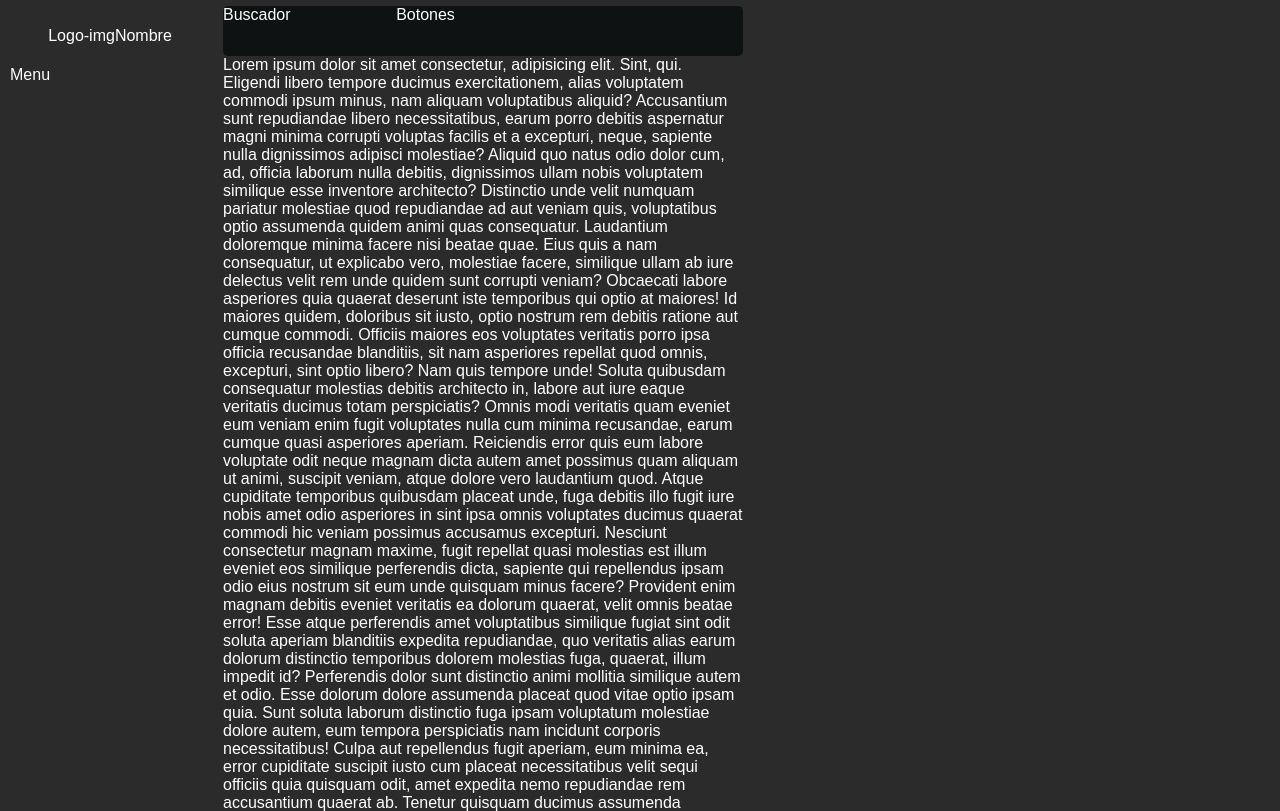
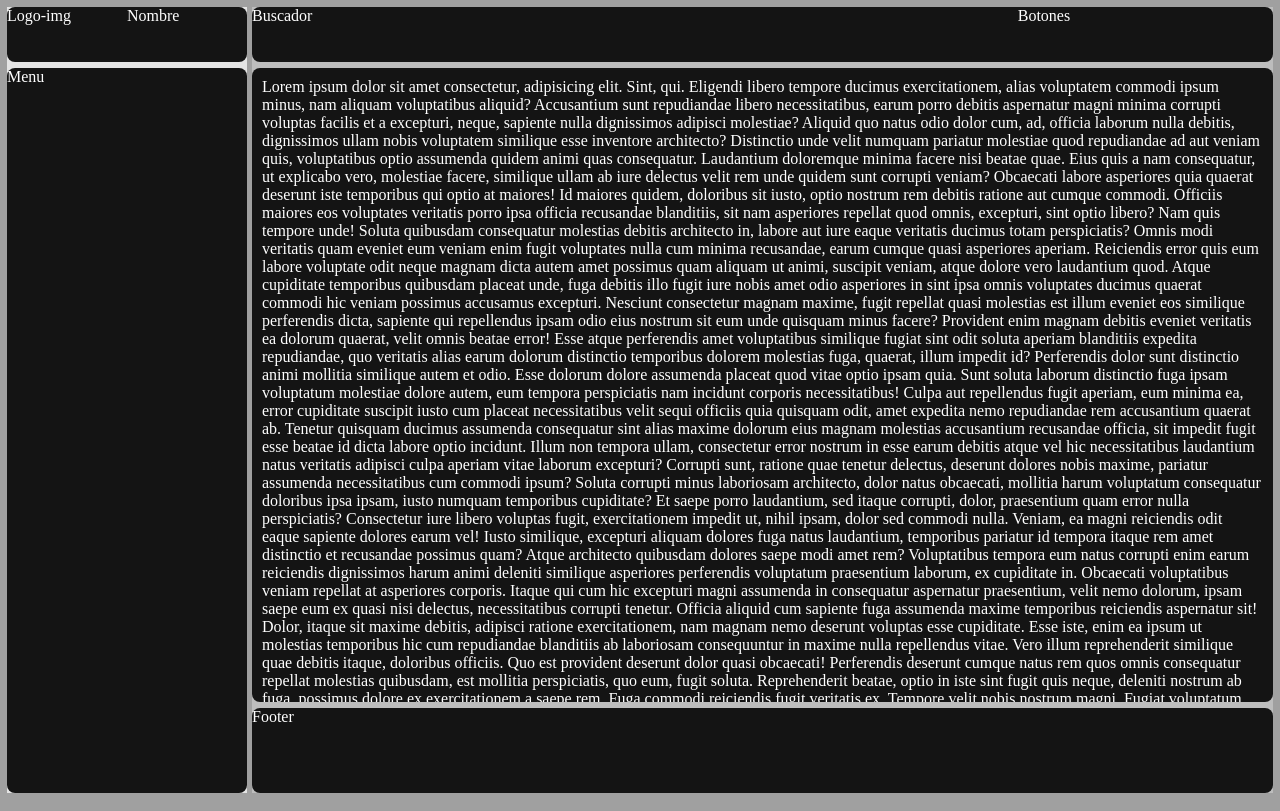
Before and after one commit to Playdrix/qv, a plain HTML site: page index.html in a window 1280 px wide. Shown: the top 811 px of the page. Drawn offline with Linux system fonts and the light colour scheme; files that its build step writes are made by us from their sources.

Commit message:
Update estilos.css

```diff
--- a/css/estilos.css
+++ b/css/estilos.css
@@ -2,173 +2,145 @@
     padding: 0;
     margin: 0;
     box-sizing: border-box;
-    text-decoration: none;
-    list-style: none;
+    color: white;
 }
 
 :root {
-    --fondopagina: rgb(42, 43, 42);
-    --fondocontenedor: rgb(13, 19, 19);
-    --colorlinkmouse: rgb(26, 219, 219);
-    --bordesradio: 5px;
+    --colorfondopagina: rgb(160, 160, 160);
+    --colorcontenedor: rgb(20, 20, 20);
 }
 
 body {
-    font-family: 'Poppins', sans-serif;
-    color: white;
-    background-color: var(--fondopagina);
+    background-color: var(--colorfondopagina);
 }
+
+/* CONFIGURACIÓN PANTALLA*/
 
 .pagina {
     width: 100vw;
-    padding: 6px 10px 10px 10px;
-    display: grid;
-    grid-gap: 8px;
     height: 100vh;
 
-    grid-template-columns: 205px 1fr 1fr;
-    grid-template-rows: 50px 5fr 2fr 1fr;
+    padding: 7px;
 
-    grid-template-areas: "lateral header header"
-                         "lateral contenido2 contenido2"
-                         "lateral contenido3 contenido4"
-                         "lateral inferior inferior";
+    display: grid;
+    grid-template-columns: 240px auto;
+    grid-template-rows: 1fr;
+    gap: 5px;
+
+    grid-template-areas: "barra main";
 }
 
-/*CONTENIDO HEADER*/
+/* BARRA LATERAL*/
 
-.header {
-    background-color: var(--fondocontenedor);
-    border-radius: 5px;
-    grid-area: header;
+.barra {
+    background-color: rgb(228, 228, 228);
 
     display: grid;
-    grid-template-columns: 1fr 1fr 1fr;
-    grid-template-rows: 50px;
-
-    grid-template-areas: "vacio vacio1 header3";
-
-}
-
-.header3 {
-    grid-area: header3;
-
-    display: flex;
-    justify-content: center;
-    align-items: center;
-}
-
-.header3 a {
-    color: white;
-    padding: 0px 22px;
-    transition: all 0.4s ease;
-}
-
-.header3 a:hover {
-    color: var(--colorlinkmouse);
-}
-
-
-
-/* CONTENIDO LATERAL */
-
-.lateral {
-    grid-area: lateral;
-
-    display: grid;
-    grid-gap: 8px;
-    grid-template-columns: 205px;
-    grid-template-rows: 50px 1fr;
+    grid-template-columns: 1fr;
+    grid-template-rows: 55px 1fr;
+    gap: 6px;
 
     grid-template-areas: "logo"
-                         "nav-menu";
+                         "menus";
 }
 
 /* LOGO */
 
 .logo {
-    display: flex;
-    justify-content: center;
-    align-items: center;
-    padding: 5px 5px 5px 0px;
-    border-radius: 5px;
-    height: 60px;
     grid-area: logo;
+
+    background-color: var(--colorcontenedor);
+    border-radius: 8px;
+
+    display: grid;
+    grid-template-columns: 1fr 1fr;
+    grid-template-rows: 55px;
+
+    grid-template-areas: "logo-img nombre";
 }
 
-#imagen-logo {
-    width: 36px;
+.logo-img {
+    grid-area: logo-img;
 }
 
-.nombre-logo {
-    padding: 0px 0px 0px 5px;
-    font-size: 19px;
+.nombre {
+    grid-area: nombre;
+}
+
+/* MENU */
+
+.menus {
+    grid-area: menus;
+
+    background-color: var(--colorcontenedor);
+    border-radius: 8px;
+}
+
+/*----------------------------------------------------------------------*/
+
+/* MAIN */
+
+.main {
+    background-color: rgb(189, 189, 189);
+
+    display: grid;
+    grid-template-columns: 1fr;
+    grid-template-rows: 55px 1fr 85px;
+    gap: 6px;
+
+    overflow: auto;
+
+    grid-template-areas: "header"
+                         "contenido"
+                         "footer";
 
 
-    font-weight: 700;
 }
 
-/* NAV-MENU*/
+/* HEADER */
 
-.nav-menu {
-    background-color: var(--fondocontenedor);
-    padding: 10px 14px;
-    border-radius: 5px;
-    grid-area: nav-menu;
+.header {
+    grid-area: header;
+
+    background-color: var(--colorcontenedor);
+    border-radius: 8px;
+
+    display: grid;
+    grid-template-columns: 3fr 1fr;
+    grid-template-rows: 1fr;
+
+    grid-template-areas: "buscador botones";
 }
 
-.nav-menu li {
-    padding: 0px 0px 8px 0px;
+.buscador {
+    grid-area: buscador;
 }
 
-.nav-menu a {
-    color: white;
-
-    transition: all 0.4s ease;
+.botones {
+    grid-area: botones;
 }
 
-.nav-menu a:hover {
-    color: var(--colorlinkmouse);
-}
+/* CONTENIDO */
 
+.contenido {
+    grid-area: contenido;
 
+    width: 100%;
+    height: 100%;
 
+    padding: 10px;
 
+    overflow: auto;
 
-
-
-
-
-/*CONTENIDO PRINCIPAL*/
-
-.contenido2 {
-    background-color: var(--fondocontenedor);
-    padding: 10px 13px;
-    border-radius: 5px;
-    grid-area: contenido2;
-}
-
-/* CONTENIDO ADICIONAL 3 y 4 */
-
-.contenido3 {
-    background-color: var(--fondocontenedor);
-    padding: 10px 13px;
-    border-radius: 5px;
-    grid-area: contenido3;
-}
-
-.contenido4 {
-    background-color: var(--fondocontenedor);
-    padding: 8px 13px;
-    border-radius: 5px;
-    grid-area: contenido4;
+    background-color: var(--colorcontenedor);
+    border-radius: 8px;
 }
 
 /* FOOTER */
 
-.inferior {
-    background-color: var(--fondocontenedor);
-    padding: 10px 13px;
-    border-radius: 5px;
-    grid-area: inferior;
+.footer {
+    grid-area: footer;
+
+    background-color: var(--colorcontenedor);
+    border-radius: 8px;
 }
```
